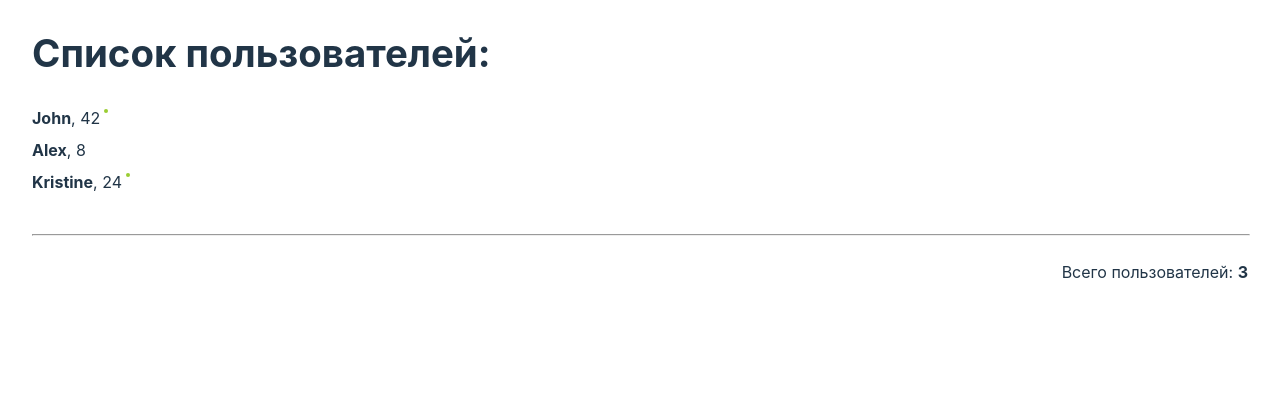
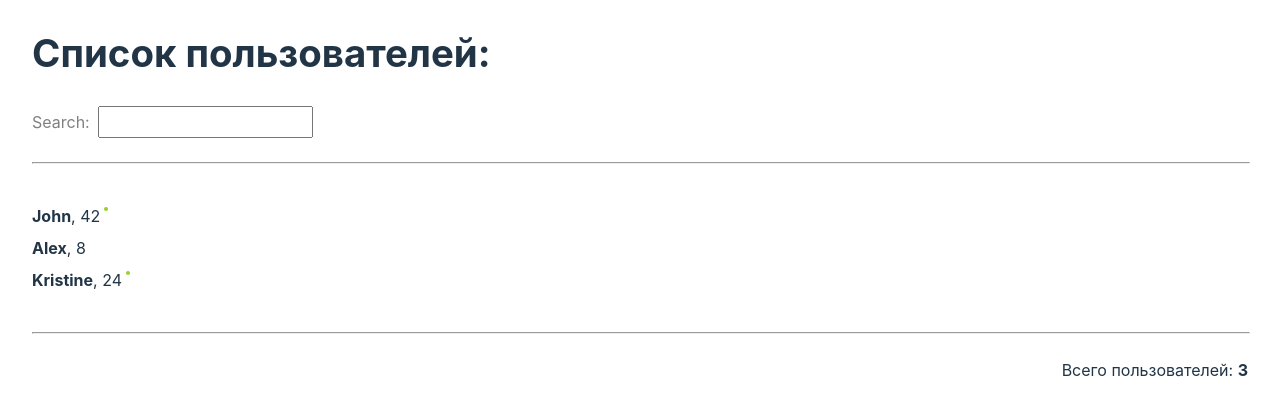
Before and after one commit to hellsgor/react-optimization-learn, a React (Vite) app: page / in a window 1280 px wide. Shown: the top 414 px of the page. Built offline with nearby package versions, Linux system fonts and the light colour scheme.

Commit message:
Feat[Users]: added users searching

```diff
--- a/src/components/Users/Users.jsx
+++ b/src/components/Users/Users.jsx
@@ -1,20 +1,35 @@
 import PropTypes from 'prop-types';
 
 import classes from './Users.module.css';
+import { Input } from '../../ui/Input/Input';
 import { UsersList } from '../UsersList/UsersList';
 import { Counter } from '../Counter/Counter';
+import { useState } from 'react';
+import { useUsers } from '../../hooks/useUsers';
 
 export const Users = ({ users = [] }) => {
+  const [controls, setControls] = useState({ search: '', sort: '' });
+
+  const handledUsers = useUsers(users, controls);
+
   return (
     <section className={classes.users}>
       <h2>Список пользователей:</h2>
 
-      {/* <div className={classes.filter}>
-        <input type="text" value={controls.filter} />
-        <input type="text" value={controls.sort} />
-      </div> */}
+      <div className={classes.controls}>
+        <div className={classes.controlsWrapper}>
+          <Input
+            label={'Search:'}
+            value={controls.search}
+            onChange={(e) =>
+              setControls({ ...controls, search: e.target.value })
+            }
+          />
+        </div>
+        <hr />
+      </div>
 
-      <UsersList users={users} />
+      <UsersList users={handledUsers} />
 
       <Counter value={users.length} text={'Всего пользователей:'} />
     </section>
--- a/src/components/Users/Users.module.css
+++ b/src/components/Users/Users.module.css
@@ -4,3 +4,14 @@
   flex-direction: column;
   row-gap: 2rem;
 }
+
+.controls {
+  display: flex;
+  flex-direction: column;
+  row-gap: 1rem;
+}
+
+.wrapper {
+  display: flex;
+  column-gap: 1.5rem;
+}
```
